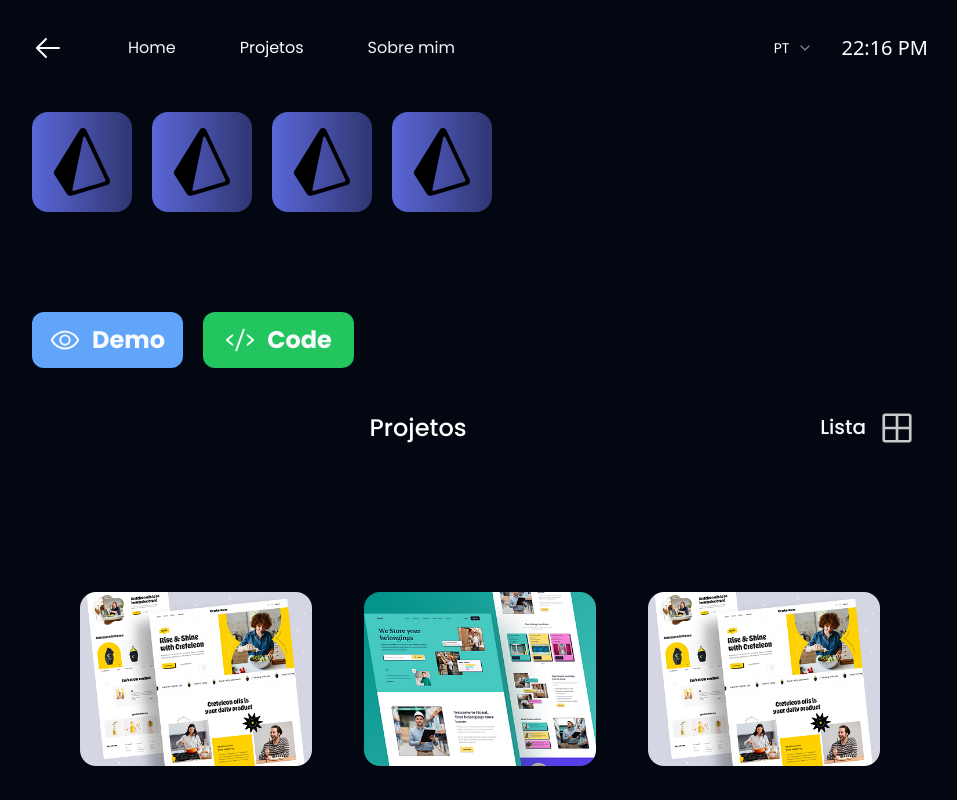
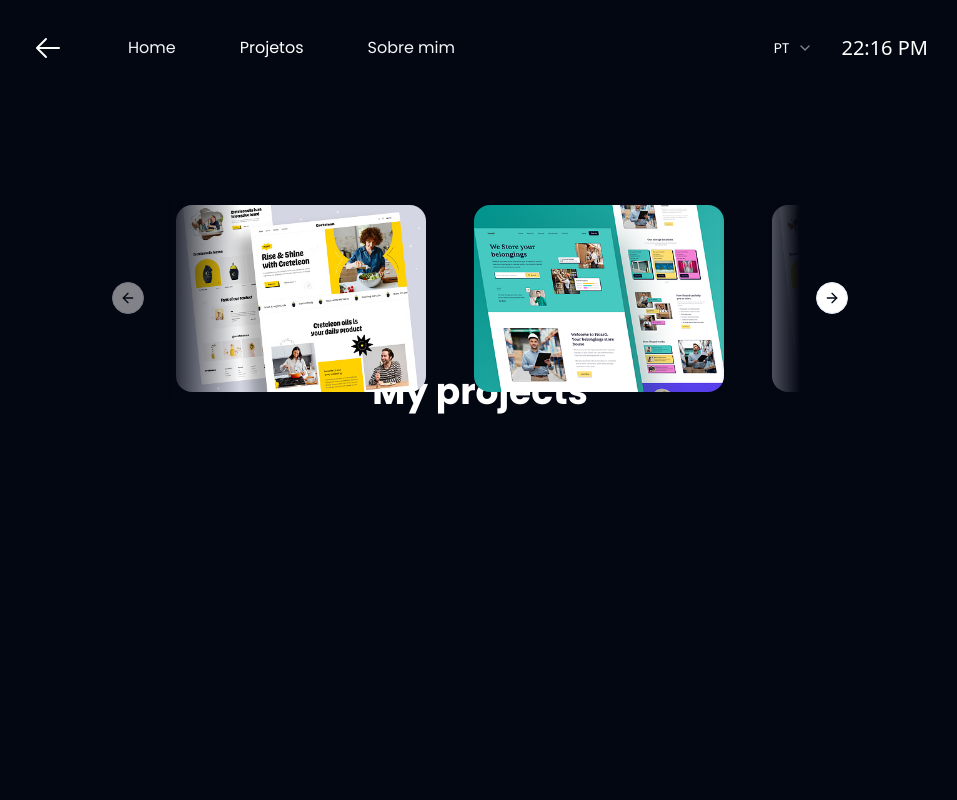
Before and after one commit to RichardeLira/PS5-dashboard-Next.js-14, a Next.js app: page /project in a window 1280 px wide. Shown: the whole page, without its empty margins (160-1117 px from the left). Built offline with nearby package versions, Linux system fonts and the light colour scheme.

Commit message:
add animations

```diff
--- a/src/components/icons/node-icon.tsx
+++ b/src/components/icons/node-icon.tsx
@@ -2,6 +2,8 @@ import { IconProps } from '@/types/icon-props'
 
 export default function NodeIcon({ size }: IconProps) {
   return (
+    <div className="flex items-center justify-center ">
+      <div className="w-[100px] h-[100px] bg-gradient-to-b from-green-600 to-green-900 flex items-center justify-center rounded-2xl">
         <svg
           width={size}
           height={size}
@@ -127,5 +129,7 @@ export default function NodeIcon({ size }: IconProps) {
             </linearGradient>
           </defs>
         </svg>
+      </div>
+    </div>
   )
 }
--- a/src/components/pages/project/carrousel-project.tsx
+++ b/src/components/pages/project/carrousel-project.tsx
@@ -10,6 +10,7 @@ import {
 } from '@/components/ui/carousel'
 import { SlideProps } from '@/types/slide-props'
 import { Button } from '@/components/ui/button'
+import { ViewDataSlideProps } from '@/types/view-data-slide-props'
 
 interface ProjectData {
   Title: string
@@ -19,27 +20,53 @@ interface ProjectData {
 
 const data: Array<ProjectData> = Data
 
-export default function Carrouselproject({ size }: SlideProps) {
+export default function Carrouselproject({
+  setDescription,
+  setTitle,
+  size,
+  setSlideMove,
+  slideMove,
+}: ViewDataSlideProps) {
+  function handleClickButton(title: string, description: string) {
+    setDescription(description)
+    setTitle(title)
+    setSlideMove(!slideMove)
+  }
+
   return (
     <div className="relative">
       <div className="absolute left-0 top-0 bottom-0 w-20 bg-gradient-to-r from-[#030712]/100 to-transparent z-10 pointer-events-none"></div>
       <div className="absolute right-0 top-0 bottom-0 w-20 bg-gradient-to-l from-[#030712]/100 to-transparent z-10 pointer-events-none"></div>
       <Carousel
         opts={{
-          align: 'start',
+          align: 'center',
         }}
       >
         <CarouselContent>
           {data.map((project, index) => (
             <CarouselItem key={index} className="md:basis-auto lg:basis-auto">
-              <Button className="w-full h-full bg-transparent  transform transition-transform duration-300 hover:-translate-y-2 hover:bg-transparent">
+              <Button
+                onClick={() =>
+                  handleClickButton(project.Title, project.Description)
+                }
+                className="w-full h-full bg-transparent  transform transition-transform duration-300 hover:-translate-y-2 hover:bg-transparent"
+              >
+                <div className="relative">
                   <Image
                     src={project.Image}
                     alt={project.Title}
                     width={size}
                     height={size}
-                  className="object-cover"
+                    className="object-cover rounded-2xl"
                   />
+                  <div className="absolute inset-0 flex items-center justify-center">
+                    <div className="flex items-center justify-center rounded-2xl absolute inset-0 bg-[#5A67D8] opacity-0 hover:opacity-90">
+                      <h1 className="font-bold text-2xl text-black text-wrap">
+                        {project.Title}
+                      </h1>
+                    </div>
+                  </div>
+                </div>
               </Button>
             </CarouselItem>
           ))}
--- a/src/pages/project/index.tsx
+++ b/src/pages/project/index.tsx
@@ -7,6 +7,7 @@ import Carrouselproject from '@/components/pages/project/carrousel-project'
 import Gridicon from '@/components/icons/grid-icon'
 import { Button } from '@/components/ui/button'
 import GridProject from '@/components/pages/project/grid-project'
+import NodeIcon from '@/components/icons/node-icon'
 
 const poppinsHome = Poppins({
   subsets: ['latin'],
@@ -19,18 +20,22 @@ const poppinsDescription = Poppins({
 })
 
 export default function Project() {
-  const [changeView, setChangeView] = useState(false)
+  const [changeView, setChangeView] = useState(true)
   const [title, setTitle] = useState('')
   const [description, setDescription] = useState('')
+  const [moveSlide, setMoveSlide] = useState(true)
 
   return (
     <div className="bg-[#030712] flex flex-col overflow-auto h-screen">
-      <div className="px-48 pt-28">
+      {title ? (
+        <div>
+          <div className="px-48 pt-28 animate-fade-in">
             <div className="flex flex-row space-x-5">
               <PrismaIcon size={80}></PrismaIcon>
               <PrismaIcon size={80}></PrismaIcon>
               <PrismaIcon size={80}></PrismaIcon>
               <PrismaIcon size={80}></PrismaIcon>
+              <NodeIcon size={80}></NodeIcon>
             </div>
 
             <div className={`flex flex-col  pt-10`}>
@@ -50,7 +55,7 @@ export default function Project() {
             </div>
           </div>
 
-      <div className="mt-10 px-48">
+          <div className="mt-24 px-48">
             <div className="flex items-center justify-between">
               <h1
                 className={`${poppinsHome.className} text-white text-2xl flex-grow text-center `}
@@ -59,7 +64,9 @@ export default function Project() {
               </h1>
               <Button
                 className="bg-transparent hover:bg-transparent"
-            onClick={() => setChangeView(!changeView)}
+                onClick={() => {
+                  setChangeView(!changeView)
+                }}
               >
                 <div className="flex flex-row space-x-4">
                   {changeView ? (
@@ -73,9 +80,7 @@ export default function Project() {
               </Button>
             </div>
             {changeView ? (
-          <div className="pt-24 w-full">
-            <Carrouselproject size={250}></Carrouselproject>
-          </div>
+              <div></div>
             ) : (
               <div className="pt-24">
                 <GridProject
@@ -87,5 +92,38 @@ export default function Project() {
             )}
           </div>
         </div>
+      ) : (
+        <div></div>
+      )}
+
+      <div className="flex flex-col items-center justify-center h-screen w-screen animate-fade-in pt-24">
+        <div className="flex justify-center items-center animate-out ">
+          {title ? (
+            <div></div>
+          ) : (
+            <h1 className="text-white text-4xl font-bold text-center mb-28">
+              My projects
+            </h1>
+          )}
+        </div>
+        <div
+          className={`absolute left-1/2 transform -translate-x-1/2 transition-all duration-1000 ease-in-out ${
+            moveSlide ? 'bottom-[50%]' : 'bottom-6'
+          }`}
+        >
+          {changeView ? (
+            <Carrouselproject
+              size={250}
+              setDescription={setDescription}
+              setTitle={setTitle}
+              setSlideMove={setMoveSlide}
+              slideMove={moveSlide}
+            ></Carrouselproject>
+          ) : (
+            <div></div>
+          )}
+        </div>
+      </div>
+    </div>
   )
 }
--- /dev/null
+++ b/src/types/view-data-slide-props.ts
@@ -0,0 +1,7 @@
+export interface ViewDataSlideProps {
+  setTitle: (title: string) => void
+  setDescription: (description: string) => void
+  size: number
+  slideMove: boolean
+  setSlideMove: (move: boolean) => void
+}
--- a/tailwind.config.ts
+++ b/tailwind.config.ts
@@ -67,10 +67,15 @@ const config = {
           from: { height: 'var(--radix-accordion-content-height)' },
           to: { height: '0' },
         },
+        'fade-in': {
+          from: { opacity: '0' },
+          to: { opacity: '1' },
+        },
       },
       animation: {
         'accordion-down': 'accordion-down 0.2s ease-out',
         'accordion-up': 'accordion-up 0.2s ease-out',
+        'fade-in': 'fade-in 2s ease-in-out',
       },
     },
   },
```
Also changed, not shown: src/components/pages/project/grid-project.tsx (+9 -2 lines). Lines whose indentation alone changed are shown as unchanged.
